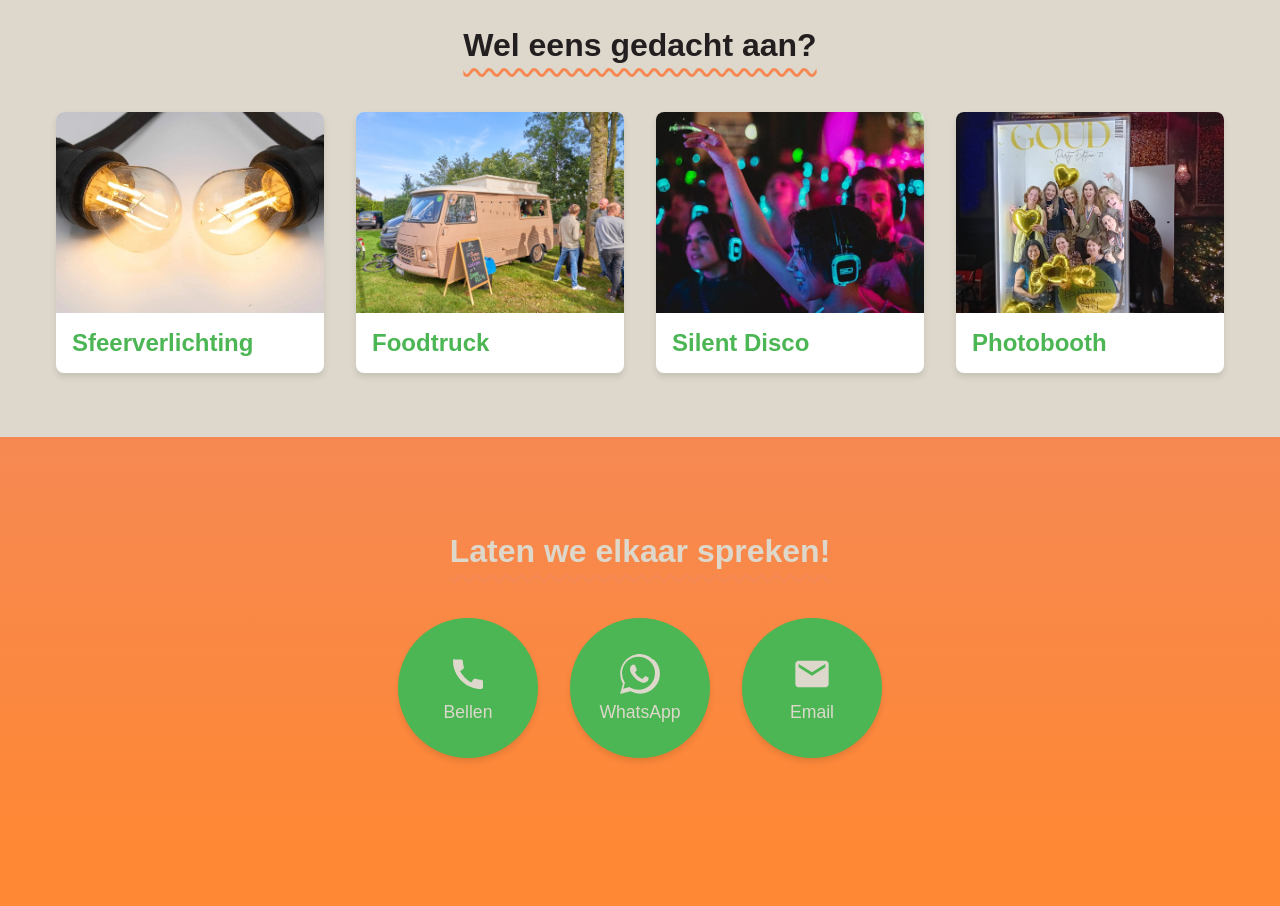
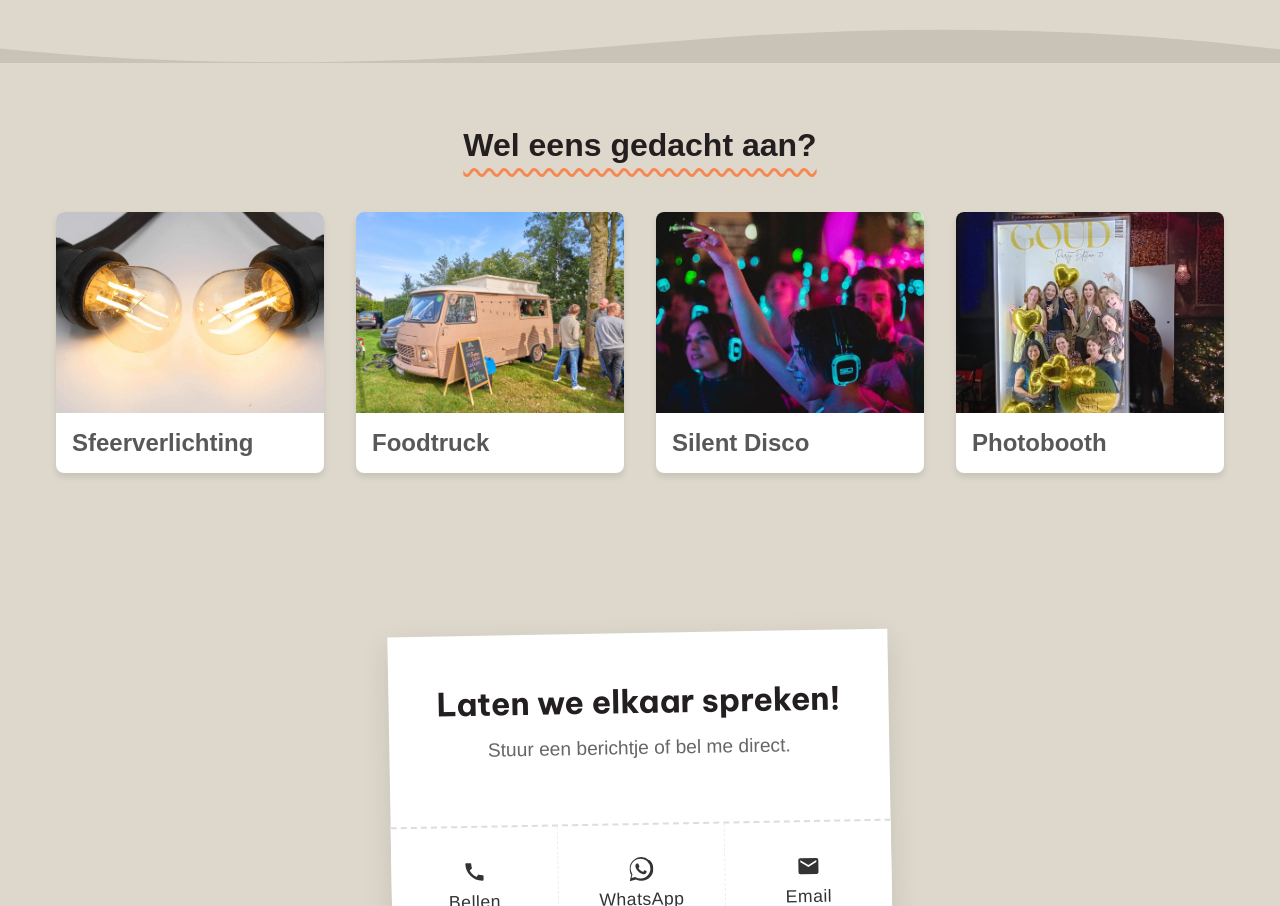
Before and after one commit to tjerk-git/detentvanjos.nl, an Eleventy site: page index.njk in a window 1280 px wide. Shown: the part 1894-2800 px from the top of the page. Built offline with nearby package versions, Linux system fonts and the light colour scheme; Eleventy itself is replaced by a stand-in of ours; files that its build step writes are made by us from their sources; a web font is replaced by a local one.

Commit message:
feat: Redesign contact section with a "torn paper" flyer style and enhance carousel navigation with dynamic scrolling and snap.

```diff
--- a/index.njk
+++ b/index.njk
@@ -50,7 +50,7 @@ title: De tent van jos, huur een unieke stretchtent voor jou feest.
     </figure>
     <figure class="polaroid">
       <img src="/img/p10.jpg" alt="Polaroid 10" loading="lazy">
-      <figcaption>Met een houten ondervloer heb je direct een dansvloer!!</figcaption>
+      <figcaption>Lekker op de dansvloer!!</figcaption>
     </figure>
     <figure class="polaroid">
       <img src="/img/p11.jpg" alt="Polaroid 11" loading="lazy">
@@ -62,7 +62,7 @@ title: De tent van jos, huur een unieke stretchtent voor jou feest.
     </figure>
     <figure class="polaroid">
       <img src="/img/p13.jpg" alt="Polaroid 13" loading="lazy">
-      <figcaption>Mooie aanloop gemaakt, super!</figcaption>
+      <figcaption>Hij staat er klaar voor!</figcaption>
     </figure>
     <figure class="polaroid">
       <img src="/img/p14.jpg" alt="Polaroid 14" loading="lazy">
@@ -191,6 +191,14 @@ title: De tent van jos, huur een unieke stretchtent voor jou feest.
     </details>
   </div>
 </section>
+
+<div class="section-divider">
+  <svg viewBox="0 0 1200 120" preserveAspectRatio="none">
+    <path
+      d="M321.39,56.44c58-10.79,114.16-30.13,172-41.86,82.39-16.72,168.19-17.73,250.45-.39C823.78,31,906.67,72,985.66,92.83c70.05,18.48,146.53,26.09,214.34,3V0H0V27.35A600.21,600.21,0,0,0,321.39,56.44Z"
+      class="shape-fill"></path>
+  </svg>
+</div>
 
 <!-- Structured Data - FAQ -->
 <script type="application/ld+json">
@@ -478,25 +486,27 @@ title: De tent van jos, huur een unieke stretchtent voor jou feest.
 </div>
 
 <section id="contact">
-  <div class="contact-container">
-    <h2>Laten we elkaar spreken!</h2>
-    <div class="contact-grid">
-      <a href="tel:+31628099530" class="contact-item contact-phone">
+  <div class="contact-flyer">
+    <div class="flyer-body">
+      <h2>Laten we elkaar spreken!</h2>
+      <p>Stuur een berichtje of bel me direct.</p>
+    </div>
+    <div class="flyer-strips">
+      <a href="tel:+31628099530" class="strip">
         <svg xmlns="http://www.w3.org/2000/svg" viewBox="0 0 24 24">
           <path
             d="M20.01 15.38c-1.23 0-2.42-.2-3.53-.56a.977.977 0 00-1.01.24l-1.57 1.97c-2.83-1.49-5.15-3.8-6.62-6.63l1.97-1.57c.26-.29.35-.69.24-1.07-.37-1.11-.56-2.3-.56-3.53 0-.54-.45-.99-.99-.99H4.19C3.65 3 3 3.24 3 3.99 3 13.28 10.73 21 20.01 21c.71 0 .99-.63.99-1.18v-3.45c0-.54-.45-.99-.99-.99z" />
         </svg>
         <span>Bellen</span>
       </a>
-      <a href="https://wa.me/31628099530" class="contact-item contact-whatsapp" target="_blank"
-        rel="noopener noreferrer">
+      <a href="https://wa.me/31628099530" class="strip" target="_blank" rel="noopener noreferrer">
         <svg xmlns="http://www.w3.org/2000/svg" viewBox="0 0 24 24">
           <path
             d="M17.472 14.382c-.297-.149-1.758-.867-2.03-.967-.273-.099-.471-.148-.67.15-.197.297-.767.966-.94 1.164-.173.199-.347.223-.644.075-.297-.15-1.255-.463-2.39-1.475-.883-.788-1.48-1.761-1.653-2.059-.173-.297-.018-.458.13-.606.134-.133.298-.347.446-.52.149-.174.198-.298.298-.497.099-.198.05-.371-.025-.52-.075-.149-.669-1.612-.916-2.207-.242-.579-.487-.5-.669-.51-.173-.008-.371-.01-.57-.01-.198 0-.52.074-.792.372-.272.297-1.04 1.016-1.04 2.479 0 1.462 1.065 2.875 1.213 3.074.149.198 2.096 3.2 5.077 4.487.709.306.962.37 1.317.411.405.048.867.04 1.291-.01.488-.057 1.758-.718 2.006-1.411.248-.694.248-1.289.173-1.413-.074-.124-.272-.198-.57-.347m-5.421 7.403h-.004a9.87 9.87 0 01-5.031-1.378l-.361-.214-3.741.982.998-3.648-.235-.374a9.86 9.86 0 01-1.51-5.26c.001-5.45 4.436-9.884 9.888-9.884 2.64 0 5.122 1.03 6.988 2.898a9.825 9.825 0 012.893 6.994c-.003 5.45-4.437 9.884-9.885 9.884m8.413-18.297A11.815 11.815 0 0012.05 0C5.495 0 .16 5.335.157 11.892c0 2.096.547 4.142 1.588 5.945L.057 24l6.305-1.654a11.882 11.882 0 005.683 1.448h.005c6.554 0 11.89-5.335 11.893-11.893a11.821 11.821 0 00-3.48-8.413Z" />
         </svg>
         <span>WhatsApp</span>
       </a>
-      <a href="mailto:mail@tentvanjos.nl" class="contact-item contact-email">
+      <a href="mailto:mail@tentvanjos.nl" class="strip">
         <svg xmlns="http://www.w3.org/2000/svg" viewBox="0 0 24 24">
           <path
             d="M20 4H4c-1.1 0-1.99.9-1.99 2L2 18c0 1.1.9 2 2 2h16c1.1 0 2-.9 2-2V6c0-1.1-.9-2-2-2zm0 4l-8 5-8-5V6l8 5 8-5v2z" />
--- a/public/css/style.css
+++ b/public/css/style.css
@@ -8,6 +8,7 @@
     --color-secondary: #007AFF;
     --font-header: 'baga', sans-serif;
     --color-text: #231F20;
+    --color-text-accent: #585858;
 }
 
 body {
@@ -45,7 +46,7 @@ a {
     background-color: var(--color-accent);
     color: var(--color-bg);
     padding: 3rem 2rem;
-    height: 20dvh;
+    height: 25dvh;
     clip-path: polygon(0 0, 100% 0, 100% 85%, 50% 100%, 0 85%);
 }
 
@@ -75,7 +76,7 @@ a {
 
 .logo {
     width: 100%;
-    max-width: 21rem;
+    max-width: 17rem;
 }
 
 .hero_content {
@@ -110,6 +111,7 @@ a {
     display: flex;
     gap: 2rem;
     overflow-x: auto;
+    scroll-snap-type: x mandatory;
     scroll-behavior: smooth;
     padding: 2rem 1rem;
     width: 100%;
@@ -139,6 +141,7 @@ a {
     max-width: 350px;
     width: 300px;
     /* Fixed width for better carousel feel */
+    scroll-snap-align: center;
 }
 
 .polaroid:nth-child(even) {
@@ -286,7 +289,7 @@ a {
     font-size: 1.5rem;
     padding: 1rem;
     margin: 0;
-    color: var(--color-primary);
+    color: var(--color-text-accent);
 }
 
 .hidden-content {
@@ -338,7 +341,7 @@ a {
 
 /* Footer */
 footer {
-    background: #ff8834;
+    background: var(--color-primary);
     color: white;
     padding: 4rem 2rem 2rem;
 }
@@ -511,62 +514,99 @@ footer {
 /* Contact Section */
 #contact {
     padding: 6rem 1rem;
-    background: linear-gradient(180deg, var(--color-accent) 0%, #ff8834 100%);
-    color: var(--color-bg);
+    background-color: var(--color-bg);
+    display: flex;
+    justify-content: center;
+    align-items: center;
+}
+
+.contact-flyer {
+    background: #fff;
+    width: 100%;
+    max-width: 500px;
+    box-shadow: 0 10px 30px rgba(0, 0, 0, 0.1);
+    position: relative;
+    padding: 0;
+    display: flex;
+    flex-direction: column;
+    transform: rotate(-1deg);
+}
+
+.flyer-body {
+    padding: 3rem 2rem 4rem;
     text-align: center;
 }
 
-.contact-container {
-    max-width: 1000px;
-    margin: 0 auto;
+.flyer-body h2 {
+    margin-bottom: 1rem;
+    text-decoration: none;
 }
 
-.contact-container h2 {
+.flyer-body p {
     font-family: var(--font-header);
-    color: var(--color-bg);
-    margin-bottom: 3rem;
+    font-size: 1.2rem;
+    color: #666;
 }
 
-.contact-grid {
+.flyer-strips {
     display: flex;
-    justify-content: center;
-    gap: 2rem;
-    flex-wrap: wrap;
+    justify-content: space-around;
+    border-top: 2px dashed #ddd;
+    background: #fff;
 }
 
-.contact-item {
+.strip {
+    flex: 1;
     display: flex;
     flex-direction: column;
     align-items: center;
-    justify-content: center;
+    padding: 2rem 0.5rem;
     text-decoration: none;
-    color: var(--color-bg);
+    color: #333;
+    border-left: 1.5px dashed #eee;
+    transition: all 0.3s ease;
+    transform-origin: top;
+}
+
+.strip:first-child {
+    border-left: none;
+}
+
+.strip span {
     font-family: var(--font-header);
     font-size: 1.1rem;
-    gap: 0.5rem;
-    transition: transform 0.3s ease, box-shadow 0.3s ease;
-    padding: 0;
-    width: 140px;
-    height: 140px;
-    border-radius: 50%;
-    box-shadow: 0 4px 6px rgba(0, 0, 0, 0.1);
-    background-color: var(--color-primary);
+    margin-top: 0.5rem;
+    letter-spacing: 0.5px;
+    text-align: center;
 }
 
-.contact-item:hover {
-    transform: scale(1.05);
-    box-shadow: 0 10px 20px rgba(0, 0, 0, 0.15);
-}
-
-.contact-item svg {
-    width: 40px;
-    height: 40px;
-    fill: var(--color-bg);
+.strip svg {
+    width: 24px;
+    height: 24px;
+    fill: #333;
     transition: transform 0.3s ease;
 }
 
-.contact-item:hover svg {
-    transform: scale(1.1);
+.strip:hover {
+    background-color: #fdfdfd;
+    transform: translateY(5px) rotate(2deg);
+    color: var(--color-accent);
+}
+
+.strip:hover svg {
+    transform: scale(1.2);
+    fill: var(--color-accent);
+}
+
+/* Torn paper effect on mobile */
+@media (max-width: 480px) {
+    .contact-flyer {
+        max-width: 100%;
+    }
+
+    .strip span {
+        font-size: 1rem;
+    }
 }
 
 /* Specific Colors - Removed for Tuscany Uniformity */
@@ -591,7 +631,7 @@ footer {
 
 .checklist-item {
     background: white;
-    border-left: 5px solid var(--color-primary);
+    border-left: 5px solid var(--color-accent);
     box-shadow: 0 4px 6px rgba(0, 0, 0, 0.05);
     border-radius: 4px;
     overflow: hidden;
@@ -615,7 +655,7 @@ footer {
     align-items: center;
     font-family: var(--font-header);
     font-size: 1.25rem;
-    color: var(--color-primary);
+    color: var(--color-accent);
     transition: background-color 0.2s, color 0.2s;
 }
 
--- a/public/js/animation.js
+++ b/public/js/animation.js
@@ -4,7 +4,6 @@ document.addEventListener('DOMContentLoaded', () => {
         'teamuitje,',
         'festival,',
         'familiedag,',
-        'liefdesceremonie,',
         'buurtfeestje,',
         'kerkdienst,'
     ];
@@ -67,12 +66,23 @@ document.addEventListener('DOMContentLoaded', () => {
     const nextBtn = document.querySelector('.nav-button.next');
 
     if (container && prevBtn && nextBtn) {
+        const getScrollAmount = () => {
+            const firstPolaroid = container.querySelector('.polaroid');
+            if (firstPolaroid) {
+                const width = firstPolaroid.offsetWidth;
+                const style = window.getComputedStyle(container);
+                const gap = parseInt(style.columnGap) || parseInt(style.gap) || 0;
+                return width + gap;
+            }
+            return 350; // Fallback
+        };
+
         prevBtn.addEventListener('click', () => {
-            container.scrollBy({ left: -350, behavior: 'smooth' });
+            container.scrollBy({ left: -getScrollAmount(), behavior: 'smooth' });
         });
 
         nextBtn.addEventListener('click', () => {
-            container.scrollBy({ left: 350, behavior: 'smooth' });
+            container.scrollBy({ left: getScrollAmount(), behavior: 'smooth' });
         });
     }
 
```
Also changed, not shown: 3 other files.
